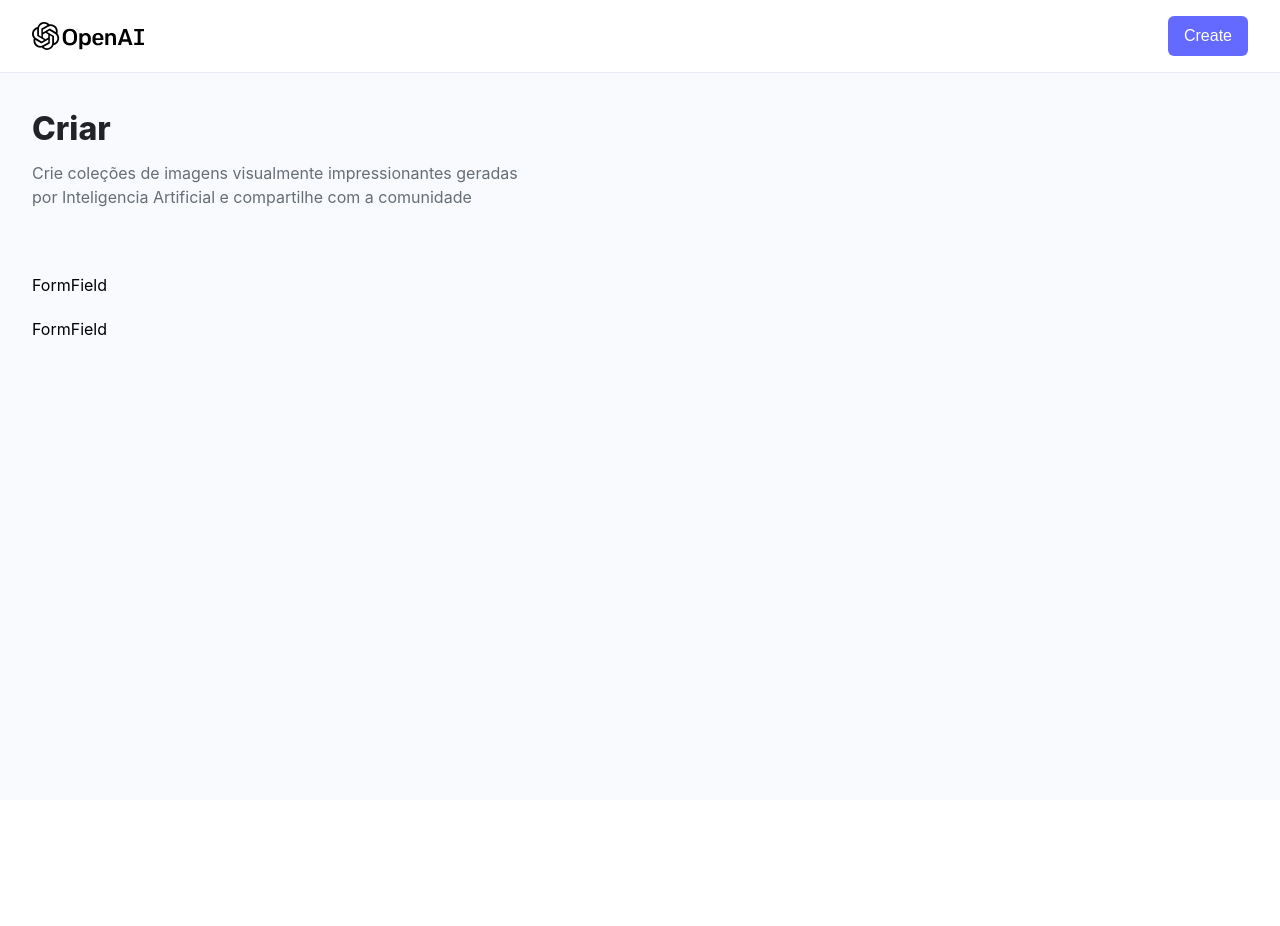
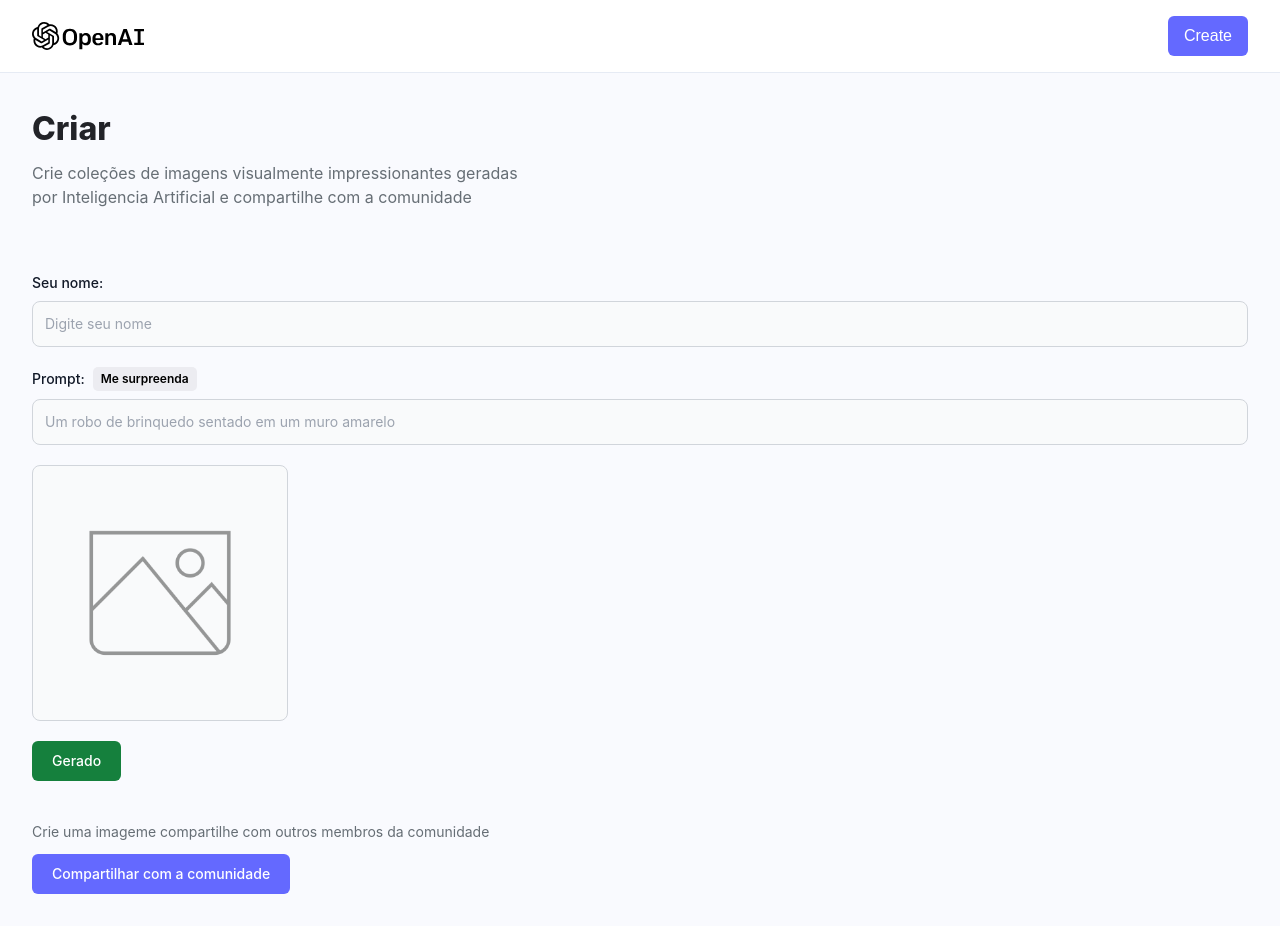
Before and after one commit to marcolaleal/Image_Generator_old, a React (Vite) app in the folder client/: page /create-post in a window 1280 px wide. Before the commit the page ends 800 px from the top, so only its background shows below. Built offline with nearby package versions, Linux system fonts and the light colour scheme; a web font is replaced by a local one.

Commit message:
feat: CreatePost page complete

```diff
--- a/client/src/components/FormField.jsx
+++ b/client/src/components/FormField.jsx
@@ -1,8 +1,47 @@
 import React from 'react'
 
-const FormField = () => {
+const FormField = (
+  { labelName,
+    type,
+    name,
+    placeholder,
+    value,
+    handleChange,
+    isSurpriseMe,
+    handleSurpriseMe
+  }) => {
+
   return (
-    <div>FormField</div>
+    <div>
+      <div className="flex items-center gap-2 mb-2">
+        <label
+          htmlFor={name}
+          className="block text-sm font-medium text-gray-900"
+        >
+          {labelName}
+        </label>
+        {isSurpriseMe && (
+          <button
+            type="button"
+            onClick={handleSurpriseMe}
+            className="font-semibold text-xs bg-[#ececf1] py-1 px-2
+            rounded-[5px] text-black"
+          >
+            Me surpreenda
+          </button>
+        )}
+      </div>
+      <input
+      type={type}
+      id={name}
+      name={name}
+      className="bg-gray-50 border border-gray-300 text-gray-900 text-sm rounded-lg focus:ring-[#6469ff] focus:border-[#6469ff] outline-none block w-full p-3"
+      placeholder={placeholder}
+      value={value}
+      onChange={handleChange}
+      required
+    />
+    </div>
   )
 }
 
--- a/client/src/pages/CreatePost.jsx
+++ b/client/src/pages/CreatePost.jsx
@@ -15,17 +15,23 @@
   const [generatingImg, setGeneratingImg] = useState(false);
   const [loading, setLoading] = useState(false);
 
+  const generateImage = () => {
+
+  }
+
   const handleSubmit = () => {
 
   }
 
   const handleChange = (e) => {
-
+    setForm({...form, [e.target.name]: e.target.value})
   }
 
   const handleSurpriseMe = () =>{
+    const randomPrompt = getRandomPrompt(form.prompt);
+    setForm({ ...form, prompt: randomPrompt })
+  }
 
-  }
 
   return (
     <section className="max-w-7x1 mx-auto">
@@ -53,13 +59,58 @@
             labelName="Prompt:"
             type="text"
             name="Prompt"
-            placeholder="O que deseja criar?"
+            placeholder="Um robo de brinquedo sentado em um muro amarelo"
             value={form.prompt}
             handleChange={handleChange}
             isSurpriseMe
             handleSurpriseMe={handleSurpriseMe}
           />
 
+          <div className="relative bg-gray-50 border border-gray-300
+          text-gray-900 text-sm rounded-lg focus:ring-blue-500 forcus:border-blue-500
+          w-64 p-3 h-64 flex justify-center items-center">
+            {form.photo ? (
+              <img
+                src={form.photo}
+                alt={form.prompt}
+                className="w-full h-full object-contain"
+              />
+            ):(
+              <img
+                src={preview}
+                alt="preview"
+                className="w-9/12  h-9/12 object-contain opacity-40"
+              />
+            )}
+
+            {generatingImg && (
+              <div className="absolute inset-0 z-0 flex justify-center
+              items-center bg-[rgba(0,0,0,0.5)] rounded-lg">
+                <Loader />
+              </div>
+            )}
+          </div>
+        </div>
+
+        <div className="mt-5 flex gap-5">
+          <button
+            type="button"
+            onClick={generateImage}
+            className="text-white bg-green-700 font-medium rounded-md
+            text-sm w-full sm:w-auto px-5 py-2.5 text-center"
+          >
+            {generatingImg ? "Gerando..." : "Gerado"}
+          </button>
+        </div>
+        <div className="mt-10">
+          <p className="mt-2 text-[#666e75] text-[14px]">Crie uma imageme  compartilhe com outros membros da comunidade</p>
+          <button
+            type='submit'
+            className='mt-3 text-white bg-[#6469ff] font-medium rounded-md
+            text-sm w-full sm:w-auto px-5 py-2.5 text-center'
+          >
+            {loading ? "Compartilhando..." : "Compartilhar com a comunidade"}
+          </button>
         </div>
       </form>
     </section>
```
